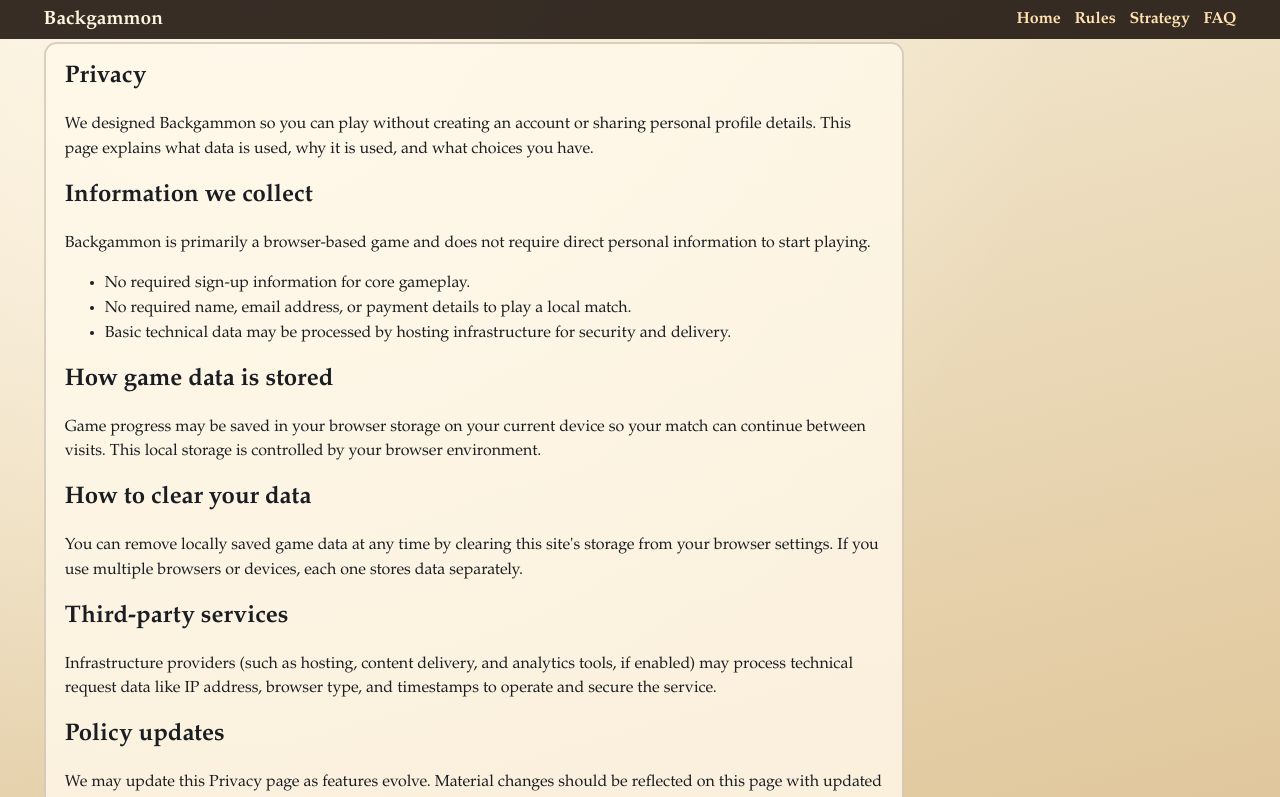
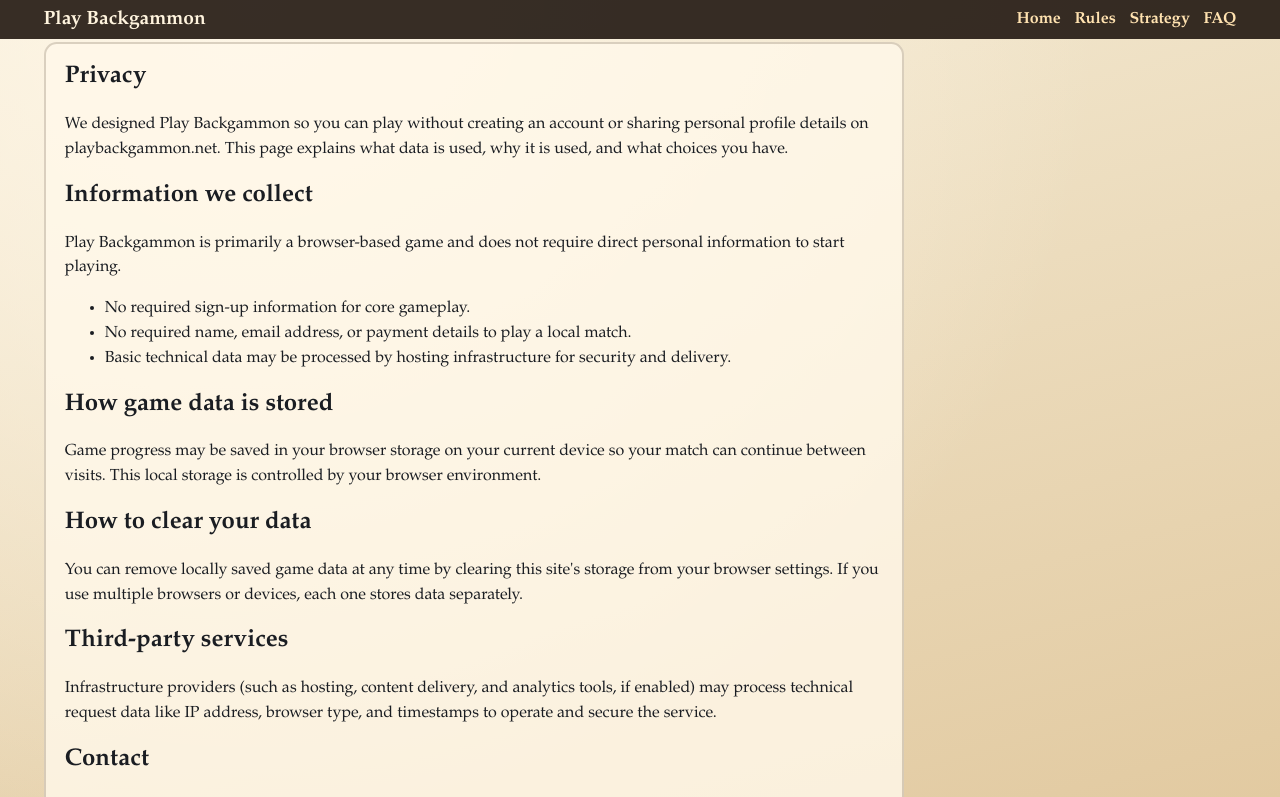
Before and after one commit to wesley-perkins-software/backgammon, a React (Vite) app: page /privacy in a window 1280 px wide. Shown: the top 797 px of the page. Built offline with nearby package versions, Linux system fonts and the light colour scheme; no server answers.

Commit message:
Update site domain references to playbackgammon.net

```diff
--- a/src/components/Layout.jsx
+++ b/src/components/Layout.jsx
@@ -6,7 +6,7 @@ export default function Layout({ children }) {
       <a href="#main-content" className="skip-link">Skip to content</a>
       <header className="site-header">
         <div className="site-header-inner">
-          <Link to="/" className="site-title">Backgammon</Link>
+          <Link to="/" className="site-title">Play Backgammon</Link>
           <nav aria-label="Primary navigation" className="site-nav">
             <NavLink to="/" className={({ isActive }) => `site-nav-link ${isActive ? 'active' : ''}`}>Home</NavLink>
             <NavLink to="/rules" className={({ isActive }) => `site-nav-link ${isActive ? 'active' : ''}`}>Rules</NavLink>
--- a/src/components/SEO.jsx
+++ b/src/components/SEO.jsx
@@ -1,16 +1,10 @@
 import { Helmet } from 'react-helmet-async';
+import { SITE_NAME, toAbsoluteUrl } from '../config/site.js';
 
-const fallbackOrigin = typeof window !== 'undefined' ? window.location.origin : 'https://example.com';
-const configuredSiteUrl = import.meta.env.VITE_SITE_URL?.replace(/\/$/, '');
-export const SITE_URL = configuredSiteUrl || fallbackOrigin;
-
-function resolveCanonical(path) {
-  const normalizedPath = path.startsWith('/') ? path : `/${path}`;
-  return `${SITE_URL}${normalizedPath}`;
-}
+export { SITE_URL } from '../config/site.js';
 
 export default function SEO({ title, description, path, jsonLd }) {
-  const canonical = resolveCanonical(path);
+  const canonical = toAbsoluteUrl(path);
 
   return (
     <Helmet>
@@ -20,8 +14,11 @@ export default function SEO({ title, description, path, jsonLd }) {
       <meta property="og:title" content={title} />
       <meta property="og:description" content={description} />
       <meta property="og:type" content="website" />
+      <meta property="og:site_name" content={SITE_NAME} />
       <meta property="og:url" content={canonical} />
       <meta name="twitter:card" content="summary" />
+      <meta name="twitter:title" content={title} />
+      <meta name="twitter:description" content={description} />
       {jsonLd ? <script type="application/ld+json" dangerouslySetInnerHTML={{ __html: JSON.stringify(jsonLd) }} /> : null}
     </Helmet>
   );
--- /dev/null
+++ b/src/config/site.js
@@ -0,0 +1,11 @@
+const PRIMARY_SITE_URL = 'https://playbackgammon.net';
+
+const configuredSiteUrl = import.meta.env.VITE_SITE_URL?.trim().replace(/\/$/, '');
+
+export const SITE_URL = configuredSiteUrl || PRIMARY_SITE_URL;
+export const SITE_NAME = 'Play Backgammon';
+
+export function toAbsoluteUrl(path = '/') {
+  const normalizedPath = path.startsWith('/') ? path : `/${path}`;
+  return `${SITE_URL}${normalizedPath}`;
+}
--- a/src/pages/AboutPage.jsx
+++ b/src/pages/AboutPage.jsx
@@ -4,13 +4,13 @@ export default function AboutPage() {
   return (
     <article className="content-page">
       <SEO
-        title="About Backgammon"
+        title="About Play Backgammon"
         description="Learn what this free browser Backgammon site offers: quick single-player games, clear rules guidance, strategy basics, and a privacy-first design."
         path="/about"
       />
-      <h1>About Backgammon</h1>
+      <h1>About Play Backgammon</h1>
       <p>
-        Backgammon is a free browser game designed for fast, low-friction play. You can start a single-player match in seconds, with no
+        Play Backgammon is a free browser game designed for fast, low-friction play. You can start a single-player match in seconds, with no
         account, no download, and no setup.
       </p>
 
--- a/src/pages/FaqPage.jsx
+++ b/src/pages/FaqPage.jsx
@@ -1,5 +1,6 @@
 import { Link } from 'react-router-dom';
 import SEO from '../components/SEO.jsx';
+import { toAbsoluteUrl } from '../config/site.js';
 
 const faqItems = [
   {
@@ -64,6 +65,9 @@ export default function FaqPage() {
   const faqJsonLd = {
     '@context': 'https://schema.org',
     '@type': 'FAQPage',
+    '@id': toAbsoluteUrl('/faq#faqpage'),
+    url: toAbsoluteUrl('/faq'),
+    mainEntityOfPage: toAbsoluteUrl('/faq'),
     mainEntity: faqItems.map((item) => ({
       '@type': 'Question',
       name: item.q,
--- a/src/pages/HomePage.jsx
+++ b/src/pages/HomePage.jsx
@@ -1,6 +1,7 @@
 import { Link } from 'react-router-dom';
 import GameExperience from '../App.jsx';
-import SEO, { SITE_URL } from '../components/SEO.jsx';
+import SEO from '../components/SEO.jsx';
+import { SITE_NAME, toAbsoluteUrl } from '../config/site.js';
 
 const faqPreviewItems = [
   {
@@ -21,8 +22,10 @@ export default function HomePage() {
   const webAppJsonLd = {
     '@context': 'https://schema.org',
     '@type': 'WebApplication',
-    name: 'Backgammon',
-    url: `${SITE_URL}/`,
+    name: SITE_NAME,
+    url: toAbsoluteUrl('/'),
+    '@id': toAbsoluteUrl('/#website'),
+    mainEntityOfPage: toAbsoluteUrl('/'),
     description:
       'Play backgammon online for free against the computer in your browser. No sign-up, no download, and local save support for quick practice.',
     applicationCategory: 'GameApplication',
--- a/src/pages/PrivacyPage.jsx
+++ b/src/pages/PrivacyPage.jsx
@@ -4,18 +4,18 @@ export default function PrivacyPage() {
   return (
     <article className="content-page">
       <SEO
-        title="Privacy - Backgammon"
-        description="Read the Backgammon privacy policy: no required account, browser-based game storage, limited data collection, and steps to clear local data."
+        title="Privacy - Play Backgammon"
+        description="Read the Play Backgammon privacy policy: no required account, browser-based game storage, limited data collection, and steps to clear local data."
         path="/privacy"
       />
       <h1>Privacy</h1>
       <p>
-        We designed Backgammon so you can play without creating an account or sharing personal profile details. This page explains what
+        We designed Play Backgammon so you can play without creating an account or sharing personal profile details on playbackgammon.net. This page explains what
         data is used, why it is used, and what choices you have.
       </p>
 
       <h2>Information we collect</h2>
-      <p>Backgammon is primarily a browser-based game and does not require direct personal information to start playing.</p>
+      <p>Play Backgammon is primarily a browser-based game and does not require direct personal information to start playing.</p>
       <ul>
         <li>No required sign-up information for core gameplay.</li>
         <li>No required name, email address, or payment details to play a local match.</li>
@@ -39,6 +39,11 @@ export default function PrivacyPage() {
         Infrastructure providers (such as hosting, content delivery, and analytics tools, if enabled) may process technical request data
         like IP address, browser type, and timestamps to operate and secure the service.
       </p>
+      <h2>Contact</h2>
+      <p>
+        For privacy questions related to playbackgammon.net, contact us through the site.
+      </p>
+
       <h2>Policy updates</h2>
       <p>
         We may update this Privacy page as features evolve. Material changes should be reflected on this page with updated wording so
--- a/src/pages/TermsPage.jsx
+++ b/src/pages/TermsPage.jsx
@@ -4,18 +4,18 @@ export default function TermsPage() {
   return (
     <article className="content-page">
       <SEO
-        title="Terms of Service | Backgammon"
+        title="Terms of Service | Play Backgammon"
         description="Read the Terms of Service for this browser-based backgammon website, including acceptable use, disclaimers, and limitations of liability."
         path="/terms"
       />
       <h1>Terms of Service</h1>
       <p>
-        These Terms of Service explain how you may use Backgammon, a browser-based backgammon website. We wrote these terms in plain
+        These Terms of Service explain how you may use Play Backgammon at playbackgammon.net, a browser-based backgammon website. We wrote these terms in plain
         language so they are easy to read and practical to follow. By accessing or using this site, you agree to these terms. If you do not
         agree, please do not use the site.
       </p>
       <p>
-        Backgammon is designed as a lightweight game experience that runs in your browser, with supporting pages like rules, strategy,
+        Play Backgammon is designed as a lightweight game experience that runs in your browser, with supporting pages like rules, strategy,
         and FAQ content. These terms are intended to set clear expectations about acceptable use and service limitations.
       </p>
 
@@ -35,7 +35,7 @@ export default function TermsPage() {
 
       <h2>Use of the site</h2>
       <p>
-        Backgammon is provided for normal, personal use as an online game and learning resource. You agree not to misuse the site. For
+        Play Backgammon is provided for normal, personal use as an online game and learning resource. You agree not to misuse the site. For
         example, you agree not to:
       </p>
       <ul>
@@ -51,7 +51,7 @@ export default function TermsPage() {
 
       <h2>Browser-based gameplay and local save behavior</h2>
       <p>
-        Backgammon runs in your browser. Your current game may be saved on your device so it can continue between visits in the same browser.
+        Play Backgammon runs in your browser. Your current game may be saved on your device so it can continue between visits in the same browser.
       </p>
       <p>
         Because saved data stays on your device, it may be removed if you clear site data, use private browsing, reset your browser,
@@ -78,7 +78,7 @@ export default function TermsPage() {
 
       <h2>Limitation of liability</h2>
       <p>
-        To the fullest extent allowed by law, Backgammon and its operators are not liable for indirect, incidental, special,
+        To the fullest extent allowed by law, Play Backgammon and its operators are not liable for indirect, incidental, special,
         consequential, or punitive damages, or for loss of data, loss of use, or loss of goodwill resulting from your use of the site.
       </p>
       <p>
@@ -118,6 +118,12 @@ export default function TermsPage() {
         Your use of third-party tools or links, if present, may also be subject to those third parties&apos; own terms and privacy policies.
       </p>
 
+
+      <h2>Contact</h2>
+      <p>
+        For Terms-related questions, contact us through playbackgammon.net.
+      </p>
+
       <h2>Changes to the service</h2>
       <p>
         We may update, modify, pause, or discontinue parts of the site at any time, including gameplay features, content pages, and technical
```
Also changed, not shown: public/robots.txt, public/site.webmanifest, 1 other file (tests, documents, lock files or other folders).
